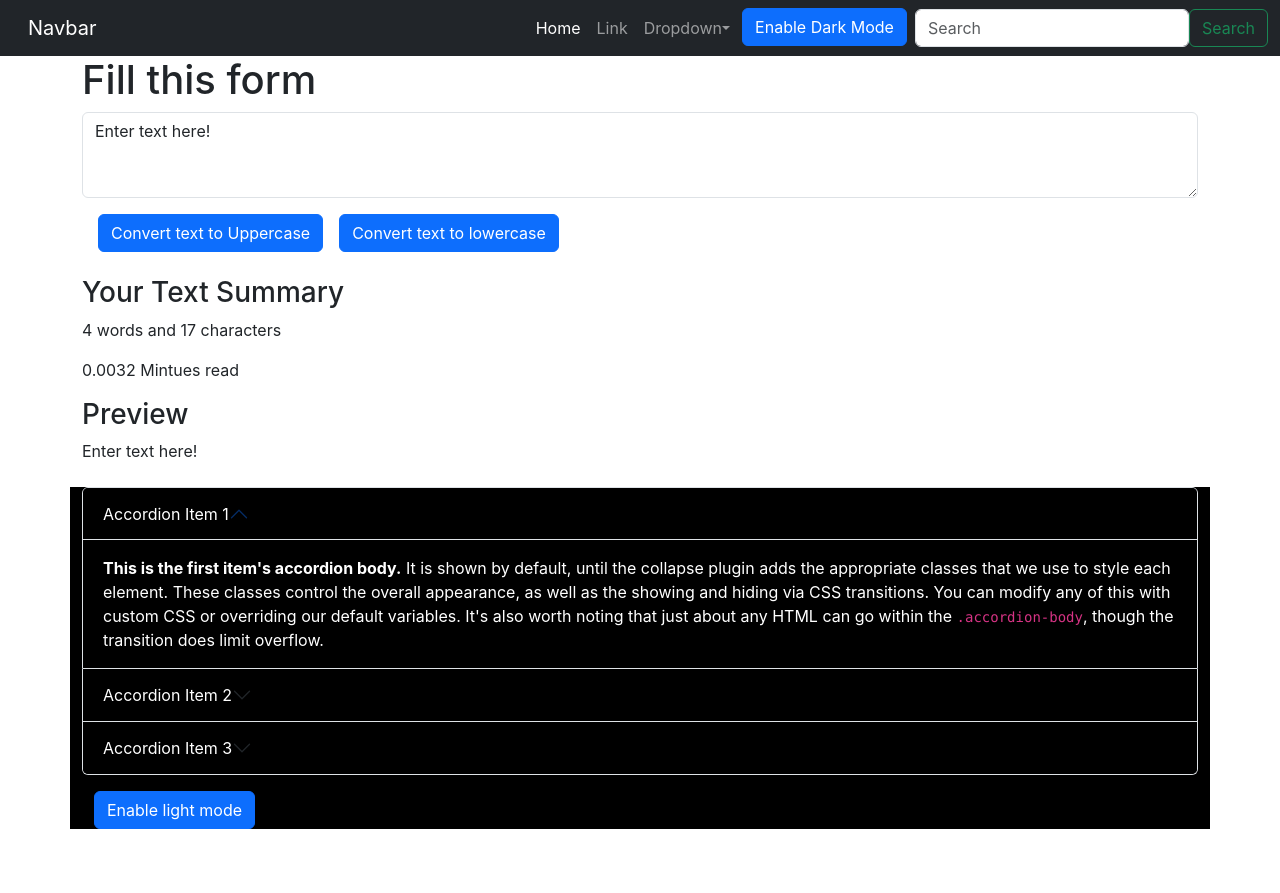
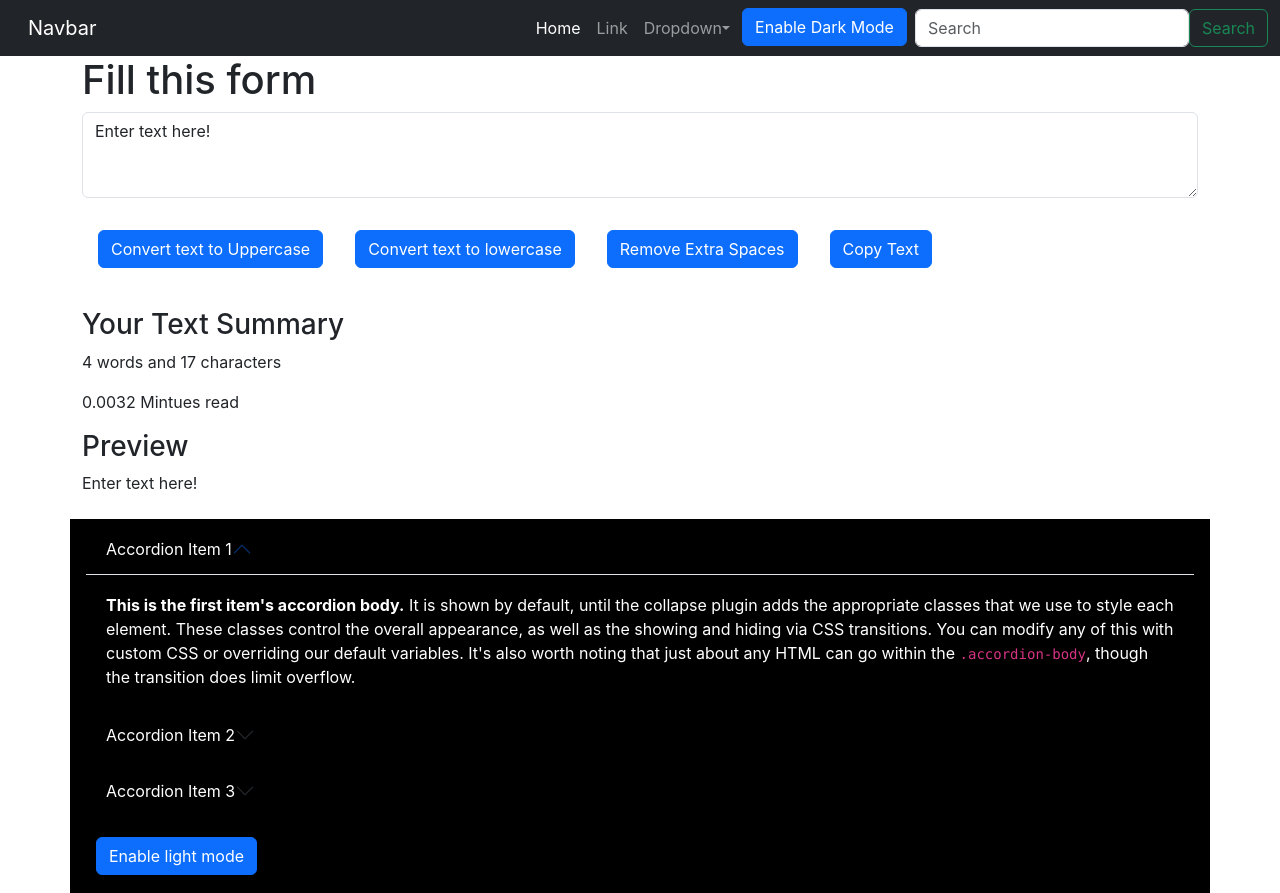
Before and after one commit to Raimal-Raja/react-travel-booking-app, a React (Create React App) app: page / in a window 1280 px wide. Before the commit the page ends 845 px from the top, so only its background shows below. Built offline with nearby package versions, Linux system fonts and the light colour scheme.

Commit message:
initial commit

```diff
--- a/src/About.js
+++ b/src/About.js
@@ -4,7 +4,8 @@ export default function About() {
 
     const [myStyle, setMyState] = useState( {
         color: 'white',
-        backgroundColor: 'black'
+        backgroundColor: 'black',
+        border:'1px solid black'
     })
 
     const [btnText, setBtnText] = useState ("Enable light mode")
@@ -13,14 +14,16 @@ export default function About() {
     const toggleStyle = () =>{
         if(myStyle.color == 'white'){
             setMyState({color :'black',
-                backgroundColor : 'white'
+                backgroundColor : 'white',
+                border: '1px solid white'
             })
             setBtnText("Enable Dark Mode");
         }
         else{
             setMyState({
                 color:'white',
-                backgroundColor:'black'
+                backgroundColor:'black',
+                border: '1px solid black'
             })
             setBtnText("Enable light Mode");
         }
--- a/src/TextForm.js
+++ b/src/TextForm.js
@@ -21,6 +21,16 @@ export default function TextForom(props) {
         setText(event.target.value)
     }
 
+    const handleExtraSpaces= () =>{
+        let newText = Text.split(/[ ]+/);
+        setText(newText);
+    }
+
+    const handleCopy =() =>{
+        var text = document.getElementById("myBox");
+        text.select();
+        navigator.clipboard.writeText(text.value);
+    }
 
     const [Text, setText] = useState("Enter text here! ")
     return (
@@ -29,10 +39,12 @@ export default function TextForom(props) {
                 <h1>{props.heading}</h1>
                 <div>
                     <div className="mb-3">
-                        <textarea className="form-control" value={Text} id="exampleFormControlTextarea1" onChange={handleOnChange} rows="3"></textarea>
+                        <textarea className="form-control" value={Text} id="myBox" onChange={handleOnChange} rows="3"></textarea>
                     </div>
-                    <button className='btn btn-primary mx-3' onClick={handleUpperCase}>Convert text to Uppercase</button>
-                    <button className='btn btn-primary' onClick={handleLowerCase}>Convert text to lowercase</button>
+                    <button className='btn btn-primary mx-3 my-3' onClick={handleUpperCase}>Convert text to Uppercase</button>
+                    <button className='btn btn-primary mx-3 my-3' onClick={handleLowerCase}>Convert text to lowercase</button>
+                    <button className='btn btn-primary mx-3 my-3' onClick={handleExtraSpaces}>Remove Extra Spaces</button>
+                    <button className='btn btn-primary mx-3 my-3' onClick={handleCopy}>Copy Text</button>
                 </div>
             </div>
             <div className="container my-4">
```
